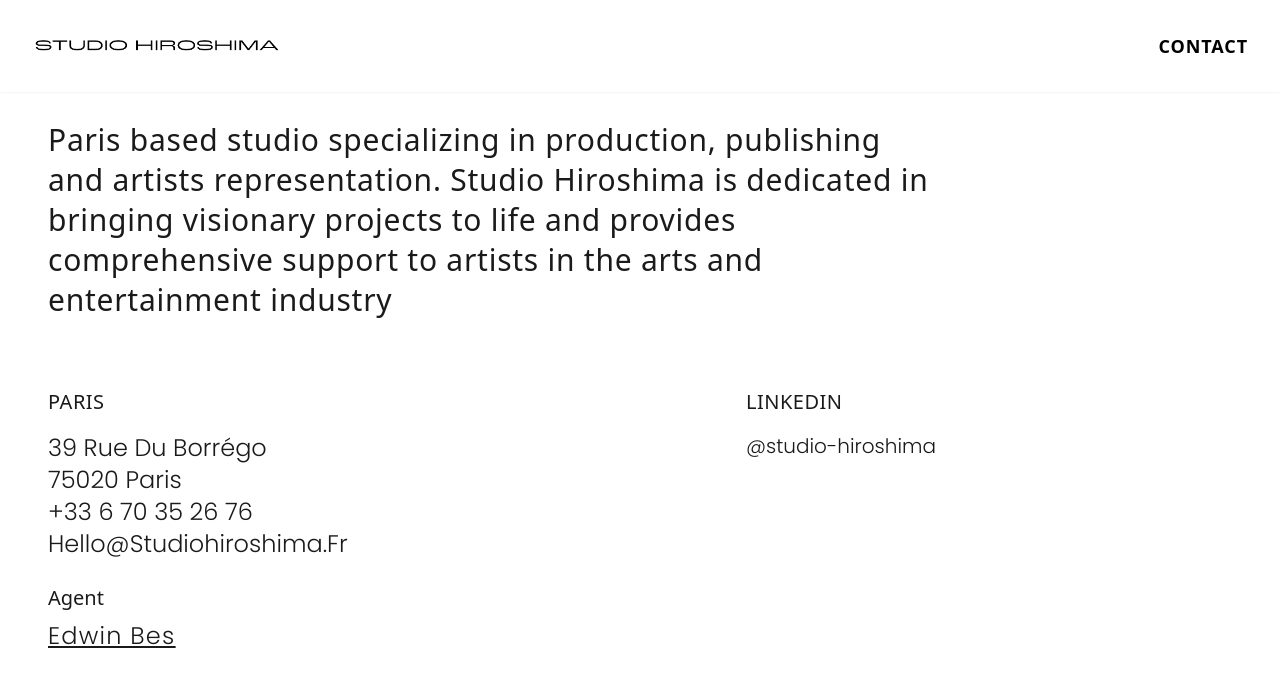
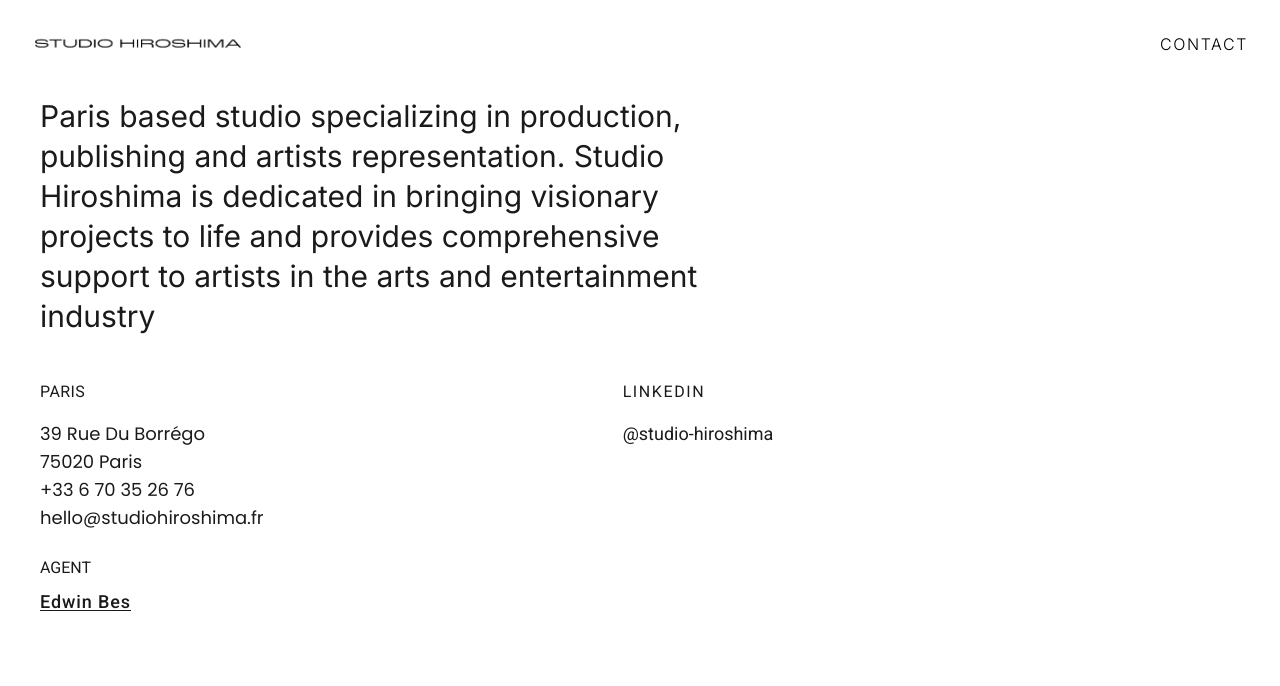
Before and after one commit to studiohiroshima/studio-hiroshima, a Next.js app: page / in a window 1280 px wide. Shown: the top 686 px of the page. Built offline with nearby package versions, Linux system fonts and the light colour scheme.

Commit message:
second fix, fonts, texts, logo

```diff
--- a/app/globals.css
+++ b/app/globals.css
@@ -1,4 +1,12 @@
+/* Poppins font import*/
 @import url('https://fonts.googleapis.com/css2?family=Poppins:ital,wght@0,100;0,200;0,300;0,400;0,500;0,600;0,700;0,800;0,900;1,100;1,200;1,300;1,400;1,500;1,600;1,700;1,800;1,900&display=swap');
+
+/* Inter font import*/
+@import url('https://fonts.googleapis.com/css2?family=Inter:ital,opsz,wght@0,14..32,100..900;1,14..32,100..900&display=swap');
+
+/* Roboto font import*/
+@import url('https://fonts.googleapis.com/css2?family=Roboto:ital,wght@0,100;0,300;0,400;0,500;0,700;0,900;1,100;1,300;1,400;1,500;1,700;1,900&display=swap');
+
 
 @tailwind base;
 @tailwind components;
@@ -115,6 +123,144 @@
   }
 }
 
+/* inter fonts setup classes */
+
+.inter-extralight {
+  font-family: "Inter", sans-serif;
+  font-optical-sizing: auto;
+  font-weight: 100;
+  font-style: normal;
+}
+
+.inter-light {
+  font-family: "Inter", sans-serif;
+  font-optical-sizing: auto;
+  font-weight: 200;
+  font-style: normal;
+}
+
+.inter-thin {
+  font-family: "Inter", sans-serif;
+  font-optical-sizing: auto;
+  font-weight: 300;
+  font-style: normal;
+}
+
+.inter-normal {
+  font-family: "Inter", sans-serif;
+  font-optical-sizing: auto;
+  font-weight: 400;
+  font-style: normal;
+}
+
+.inter-medium {
+  font-family: "Inter", sans-serif;
+  font-optical-sizing: auto;
+  font-weight: 500;
+  font-style: normal;
+}
+
+.inter-semibold {
+  font-family: "Inter", sans-serif;
+  font-optical-sizing: auto;
+  font-weight: 600;
+  font-style: normal;
+}
+
+.inter-bold {
+  font-family: "Inter", sans-serif;
+  font-optical-sizing: auto;
+  font-weight: 700;
+  font-style: normal;
+}
+
+.inter-extrabold{
+  font-family: "Inter", sans-serif;
+  font-optical-sizing: auto;
+  font-weight: 800;
+  font-style: normal;
+}
+
+.inter-black {
+  font-family: "Inter", sans-serif;
+  font-optical-sizing: auto;
+  font-weight: 900;
+  font-style: normal;
+}
+
+/* Roboto font setup */
+.roboto-thin {
+  font-family: "Roboto", sans-serif;
+  font-weight: 100;
+  font-style: normal;
+}
+
+.roboto-light {
+  font-family: "Roboto", sans-serif;
+  font-weight: 300;
+  font-style: normal;
+}
+
+.roboto-regular {
+  font-family: "Roboto", sans-serif;
+  font-weight: 400;
+  font-style: normal;
+}
+
+.roboto-medium {
+  font-family: "Roboto", sans-serif;
+  font-weight: 500;
+  font-style: normal;
+}
+
+.roboto-bold {
+  font-family: "Roboto", sans-serif;
+  font-weight: 700;
+  font-style: normal;
+}
+
+.roboto-black {
+  font-family: "Roboto", sans-serif;
+  font-weight: 900;
+  font-style: normal;
+}
+
+.roboto-thin-italic {
+  font-family: "Roboto", sans-serif;
+  font-weight: 100;
+  font-style: italic;
+}
+
+.roboto-light-italic {
+  font-family: "Roboto", sans-serif;
+  font-weight: 300;
+  font-style: italic;
+}
+
+.roboto-regular-italic {
+  font-family: "Roboto", sans-serif;
+  font-weight: 400;
+  font-style: italic;
+}
+
+.roboto-medium-italic {
+  font-family: "Roboto", sans-serif;
+  font-weight: 500;
+  font-style: italic;
+}
+
+.roboto-bold-italic {
+  font-family: "Roboto", sans-serif;
+  font-weight: 700;
+  font-style: italic;
+}
+
+.roboto-black-italic {
+  font-family: "Roboto", sans-serif;
+  font-weight: 900;
+  font-style: italic;
+}
+
 .home-text {
-  @apply capitalize text-2xl subpixel-antialiased poppins-light
+  @apply capitalize text-lg subpixel-antialiased poppins-light
 }
--- a/components/Homescreen.js
+++ b/components/Homescreen.js
@@ -3,34 +3,34 @@ import { motion } from 'framer-motion';
 
 const Homescreen = () => {
   return (
-    <motion.section className="px-12 max-sm:px-6 font-lineto"
+    <motion.section className="sm:px-6 lg:px-10 max-sm:px-4 lg:w-2/3 xl:w-3/4"
     initial={{opacity: 0}}
     whileInView={{opacity: 1}}
     transition={{duration: 2}}
     >
     {/*br tags included to give more spacing based on different devices */}
-      <p className="max-sm:hidden"><br/><br/><br/><br /><br/></p>
-      <p className="max-sm:visible sm:hidden"><br/><br/><br/><br/><br/></p>
+      <p className="max-sm:hidden"><br/><br/><br/><br /></p>
+      <p className="max-sm:visible sm:hidden mb-4"><br/><br/><br/></p>
 
-        <p className="font-lineto text-3xl w-9/12 tracking-wide leading-10 font-normal text-pretty">Paris based studio specializing in production, publishing and artists representation. Studio Hiroshima is dedicated in bringing visionary projects to life and provides comprehensive support to artists in the arts and entertainment industry</p><br/>
-        <section  id='contact' className="flex justify-between w-9/12 mt-11 text-lg max-sm:flex-col max-sm:gap-8 max-sm:mt-16">
-          <div className="font-light font-lineto">
-          <p className="text-xl tracking-wide mb-4 font-medium font-lineto">PARIS</p>
-            <p className="home-text">39 Rue du Borrégo</p>
-            <p className="home-text">75020 Paris</p>
-            <p className="home-text">+33 6 70 35 26 76</p>
-            <p className="home-text">hello@studiohiroshima.fr</p>
+        <p className="inter-normal max-sm:text-xxl max-sm:leading-7 max-sm:w-12/13 max-sm:text-wrap text-3xl w-2/3 tracking-normal leading-10 text-pretty sm:w-10/12">Paris based studio specializing in production, publishing and artists representation. Studio Hiroshima is dedicated in bringing visionary projects to life and provides comprehensive support to artists in the arts and entertainment industry</p>
+        <section  id='contact' className="flex justify-between lg:w-9/12 xl:w-10/12 mt-11 text-lg max-lg:flex-col max-sm:gap-8 max-sm:mt-8 max-lg:gap-10">
+          <div className="">
+          <p className="text-lg tracking-wide mb-4 roboto-light xl:text-base xl:font-normal max-sm:font-normal">PARIS</p>
+            <p className="home-text xl:font-normal max-sm:font-normal">39 Rue du Borrégo</p>
+            <p className="home-text xl:font-normal max-sm:font-normal">75020 Paris</p>
+            <p className="home-text xl:font-normal max-sm:font-normal">+33 6 70 35 26 76</p>
+            <p className="text-lg subpixel-antialiased poppins-light xl:font-normal max-sm:font-normal">hello@studiohiroshima.fr</p>
             <div className="mt-6">
-              <p className="capitalize text-xl font-normal">Agent</p>
-              <p className="capitalize text-2xl poppins-light tracking-wider underline  mt-2">
+              <p className="max-sm:text-lg text-xl roboto-light xl:text-base xl:font-normal max-sm:font-normal">AGENT</p>
+              <p className="capitalize text-base roboto-regular tracking-wider underline underline-offset-2 max-sm:mt-1 mt-2 xl:text-lg xl:font-medium max-sm:font-normal">
               <a href="https://www.linkedin.com/in/shivfr/?locale=en_US" target="_blank">
               Edwin Bes</a>
               </p>
             </div>
           </div>
           <div>
-            <p className="text-xl tracking-wide mb-4 font-campton font-medium ">LINKEDIN</p>
-            <p className="text-xl poppins-light">@studio-hiroshima</p>
+            <p className="max-sm:text-base text-xl tracking-widest max-sm:mb-1 mb-4 roboto-light max-sm:text-balance xl:text-base xl:font-normal max-sm:font-normal">LINKEDIN</p>
+            <p className="text-base roboto-light xl:font-normal xl:text-lg max-sm:font-normal">@studio-hiroshima</p>
           </div>
         </section>
         <br /><br /><br />
--- a/components/Navbar.js
+++ b/components/Navbar.js
@@ -3,10 +3,10 @@ import React from 'react'
 
 const Navbar = () => {
   return (
-    <nav className='shadow-sm mb-12 fixed z-10 bg-white w-full bg-opacity-70'>
-      <div className='flex justify-between w-12/13 mx-auto py-8 items-center'>
-        <div><Image src='/img/nav-logo.png' alt='logo' width={250} height={250}/></div>
-        <p className='font-lineto tracking-wider text-lg max-sm:font-medium font-semibold max-sm:text-sm'><a href='#contact'>CONTACT</a></p>
+    <nav className='mb-12 fixed z-10 bg-white w-full  max-sm:mx-auto bg-opacity-70'>
+      <div className='flex justify-between w-12/13 mx-auto py-8 items-center max-sm:w-11/12'>
+        <div><Image src='/img/nav-logo.png' alt='logo' width={212} height={212}/></div>
+        <p className='inter-thin text-base tracking-widest subpixel-antialiased max-sm:font-medium max-sm:text-sm'><a href='#contact'>CONTACT</a></p>
       </div>
     </nav>
   )
--- a/tailwind.config.js
+++ b/tailwind.config.js
@@ -12,6 +12,9 @@ module.exports = {
       },
       fontFamily: {
         lineto: ["--var(-font-lineto)"]
+      },
+      fontSize: {
+        xxl: '22px'
       }
     },
   },
```
Also changed, not shown: 1 other file (tests, documents, lock files or other folders).
